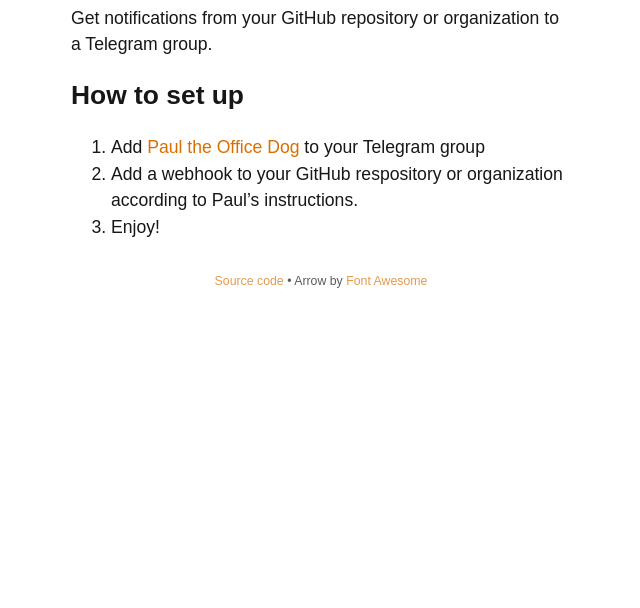
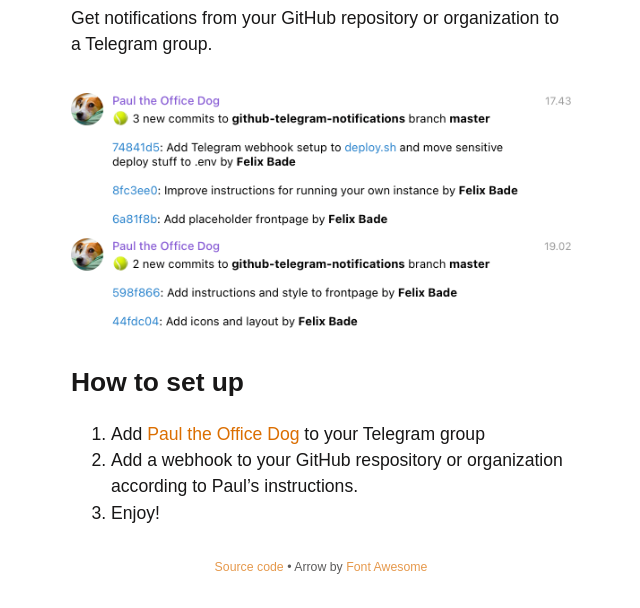
Before and after one commit to felixbade/github-telegram-notifications, a website: page static/index.html in a window 1280 px wide. Shown: the part 224-832 px from the top of the page, without its empty margins (319-959 px from the left). Before the commit the page ends 800 px from the top, so only its background shows below. Drawn offline with Linux system fonts and the light colour scheme.

Commit message:
Add a screenshot of the Telegram bot

```diff
--- a/static/index.html
+++ b/static/index.html
@@ -17,6 +17,7 @@
             <div class="article">
                 <h1>Paul the Office Dog</h1>
                 <p>Get notifications from your GitHub repository or organization to a Telegram group.</p>
+                <img src="screenshot.png" style="max-width: 100%;">
                 <h2>How to set up</h2>
                 <ol>
                     <li>Add <a href="https://t.me/PaulTheOfficeDogBot">Paul the Office Dog</a> to your Telegram group</li>
--- a/static/style.css
+++ b/static/style.css
@@ -50,6 +50,11 @@
     max-width: 500px;
 }
 
+.article img {
+    margin-top: 1em;
+    margin-bottom: 0.5em;
+}
+
 .footer {
     margin: 10px;
     font-size: 0.7em;
```
Also changed, not shown: static/screenshot.png (added).
